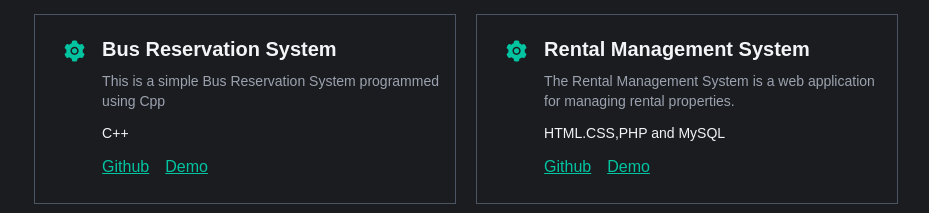
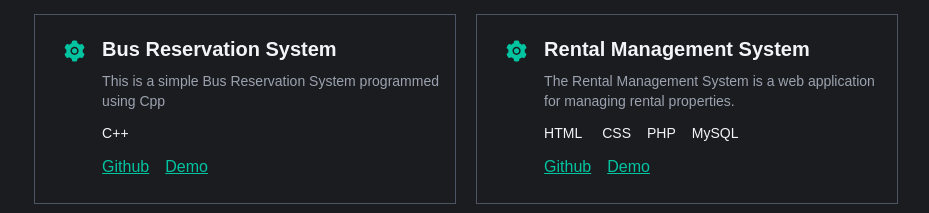
Before and after one commit to sirbor/sirbor.github.io, a React (Create React App) app: page / in a window 1280 px wide. Shown: the part 1240-1453 px from the top of the page, without its empty margins (174-1103 px from the left). Built offline with nearby package versions, Linux system fonts and the light colour scheme; a web font is replaced by a local one.

Commit message:
updated commit

```diff
--- a/src/components/Work.js
+++ b/src/components/Work.js
@@ -32,7 +32,7 @@ const Details = [
       "The Rental Management System is a web application for managing rental properties.",
     github: "https://github.com/sirbor/Rental_Management",
     demo: "https://github.com/sirbor/Rental_Management",
-    tech: ["HTML.CSS,PHP and MySQL"],
+    tech: ["HTML","CSS","PHP","MySQL"]
   },
   {
     title: "Chat Bot",
```
